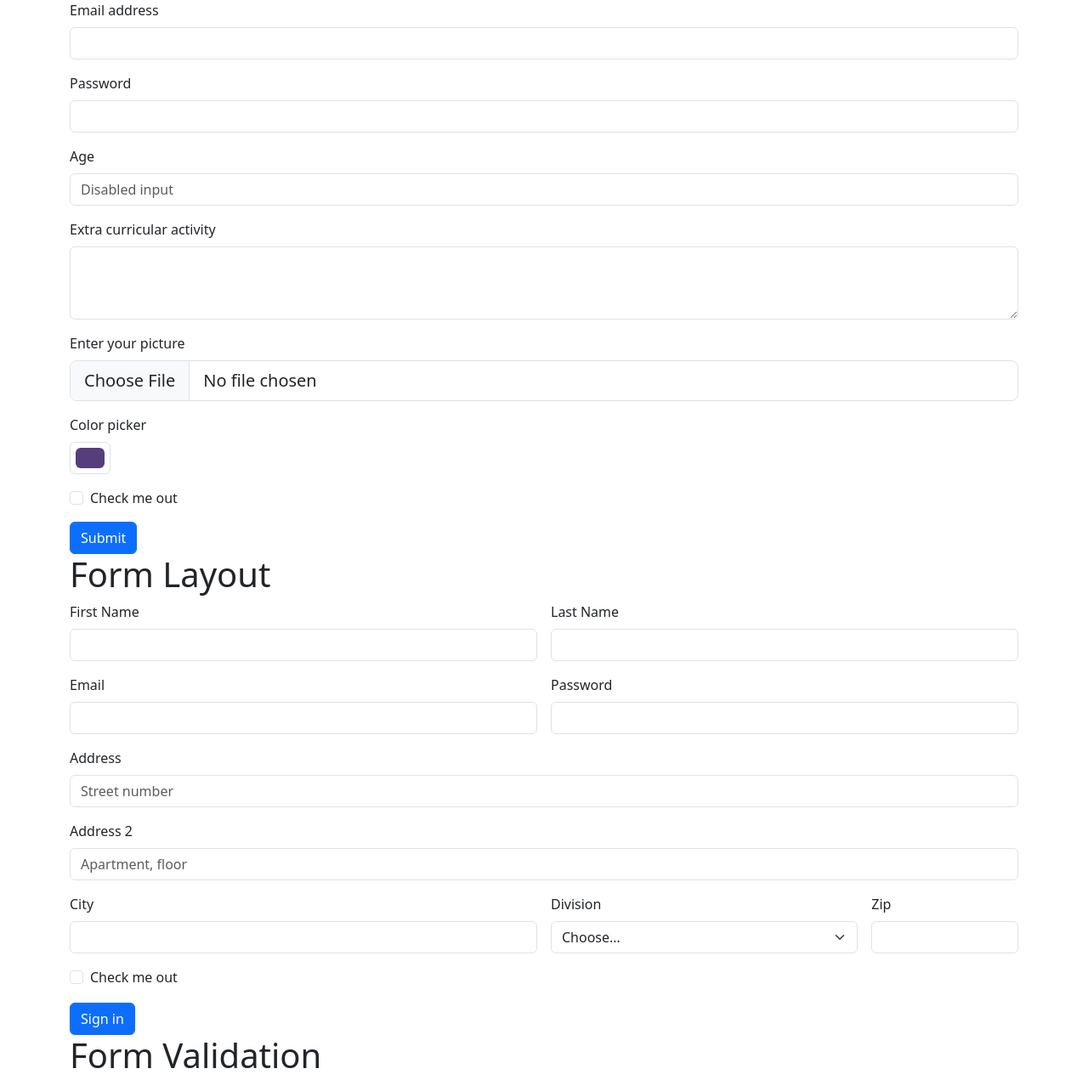
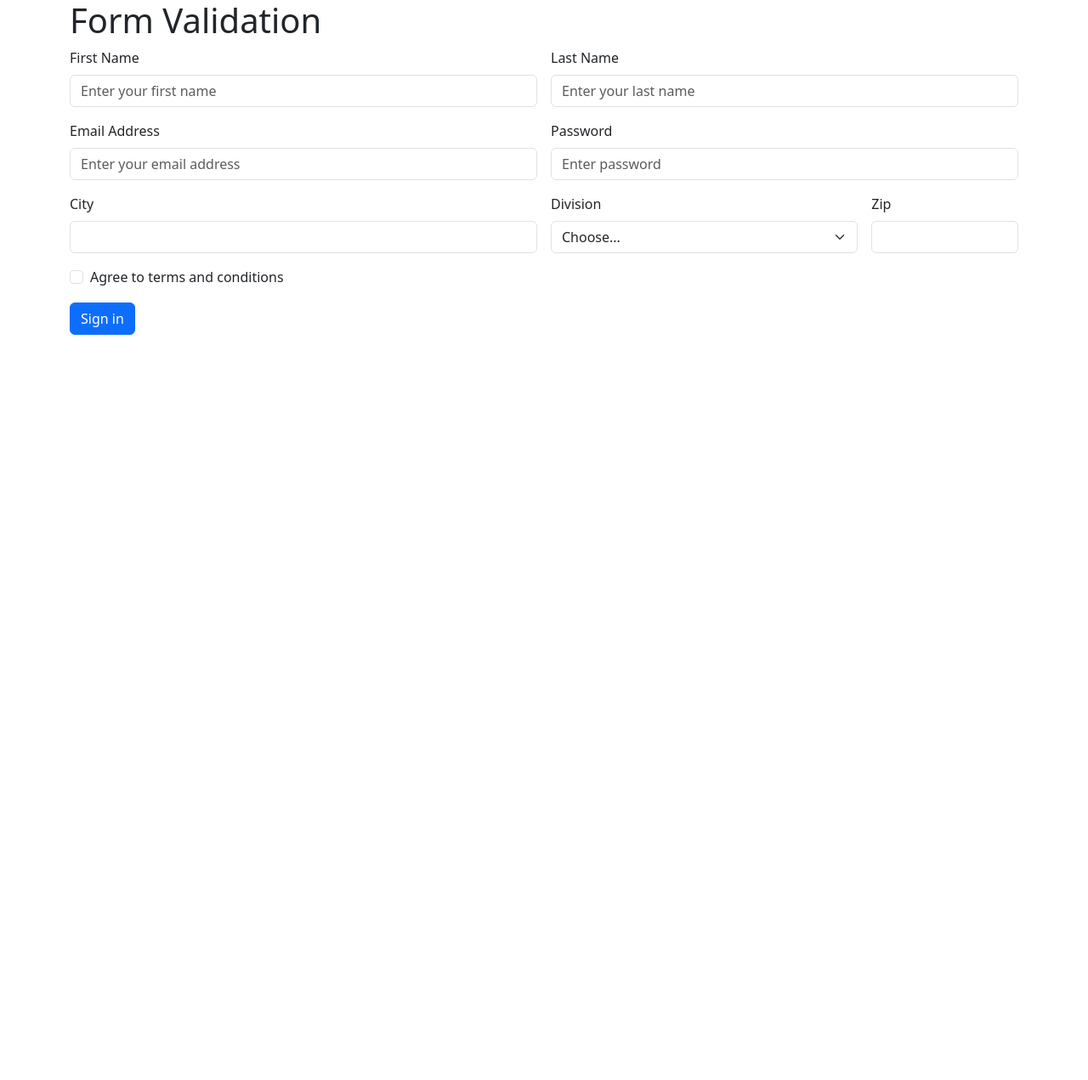
Before and after one commit to ananyashantu/BTForm, a plain HTML site: page index.html in a window 1280 px wide. Shown: the top 1271 px of the page at 85% size. After the commit the page ends 800 px from the top, so only its background shows below. Drawn offline with Linux system fonts and the light colour scheme.

Commit message:
Update index.html

```diff
--- a/index.html
+++ b/index.html
@@ -8,113 +8,8 @@
       <link rel="stylesheet" href="css/bootstrap.css">
       <link rel="stylesheet" href="css/style.css">
       <link rel="stylesheet" href="css/media.css">
-
     </head>
     <body>
-        <div class="container">
-            <form>
-                <div class="mb-3"><!--margin-bottom:3;-->
-                  <label for="email1" class="form-label">Email address</label>
-                  <input type="email" class="form-control email1" id="email1" name="email1" required>
-                </div>
-                <div class="mb-3">
-                  <label for="password1" class="form-label">Password</label>
-                  <input type="password" class="form-control password1" id="password1" name="password1" required>
-                </div>
-                <div class="mb-3">
-                  <label for="age1" class="form-label">Age</label>
-                  <input type="text" id="age1" class="form-control age1" placeholder="Disabled input">
-                </div>
-                <div class="mb-3">
-                  <label for="activity1" class="form-label">Extra curricular activity</label>
-                  <textarea class="form-control activity1" id="activity1" rows="3"></textarea>
-                </div>
-                <div class="mb-3">
-                  <label for="file" class="form-label">Enter your picture</label>
-                  <input class="form-control form-control-lg" id="file" type="file">
-                </div>
-                <div class="mb-3">
-                   <label for="exampleColorInput" class="form-label">Color picker</label>
-                   <input type="color" class="form-control form-control-color" id="exampleColorInput" value="#563d7c" title="Choose your color">
-                </div>
-                <div class="mb-3 form-check">
-                  <input type="checkbox" class="form-check-input" id="check1" name="check1">
-                  <label class="form-check-label" for="check1">Check me out</label>
-                </div>
-                <button type="submit" class="btn btn-primary">Submit</button>
-              </form>
-        </div>
-        <div class="container">
-            <h1>Form Layout</h1>
-            <form class="row g-3">
-                <div class="col-md-6">
-                  <label for="first_name" class="form-label">First Name</label>
-                  <input type="text" class="form-control" id="first_name">
-                </div>
-
-                <div class="col-md-6">
-                  <label for="last_name" class="form-label">Last Name</label>
-                  <input type="text" class="form-control" id="last_name">
-                </div>
-
-                <div class="col-md-6">
-                  <label for="email" class="form-label">Email</label>
-                  <input type="email" class="form-control" id="email">
-                </div>
-
-                <div class="col-md-6">
-                  <label for="password" class="form-label">Password</label>
-                  <input type="password" class="form-control" id="password">
-                </div>
-
-                <div class="col-12">
-                  <label for="address" class="form-label">Address</label>
-                  <input type="text" class="form-control" id="address" placeholder="Street number">
-                </div>
-
-                <div class="col-12">
-                  <label for="address2" class="form-label">Address 2</label>
-                  <input type="text" class="form-control" id="address2" placeholder="Apartment, floor">
-                </div>
-
-                <div class="col-md-6">
-                  <label for="city" class="form-label">City</label>
-                  <input type="text" class="form-control" id="city">
-                </div>
-
-                <div class="col-md-4">
-                  <label for="state" class="form-label">Division</label>
-                  <select id="state" class="form-select">
-                    <option selected>Choose...</option>
-                    <option>Dhaka</option>
-                    <option>Chattogram</option>
-                    <option>Sylhet</option>
-                    <option>Mymensingh</option>
-                    <option>Khulna</option>
-                    <option>Barishal</option>
-                    <option>Rajshahi</option>
-                    <option>Rangpur</option>
-                  </select>
-                </div>
-
-                <div class="col-md-2">
-                  <label for="zip" class="form-label">Zip</label>
-                  <input type="text" class="form-control" id="zip">
-                </div>
-
-                <div class="col-12">
-                  <div class="form-check">
-                    <input class="form-check-input" type="checkbox" id="gridCheck">
-                    <label class="form-check-label" for="gridCheck">
-                      Check me out
-                    </label>
-                  </div>
-                </div>
-                <div class="col-12">
-                  <button type="submit" class="btn btn-primary">Sign in</button>
-                </div>
-              </form>
-        </div>
       <div class="container">
           <h1>Form Validation</h1>
           <form class="row g-3 needs-validation" novalidate>
@@ -143,7 +38,6 @@
               <div class="col-md-6">
                 <label for="email" class="form-label">Email Address</label>
                 <input type="email" class="form-control email" id="email" placeholder="Enter your email address" required>
-
                 <div class="valid-feedback">
                     Looks good!
                 </div>
@@ -155,7 +49,6 @@
               <div class="col-md-6">
                 <label for="password" class="form-label">Password</label>
                 <input type="password" class="form-control password" id="password" placeholder="Enter password" required>
-
                 <div class="valid-feedback">
                     Looks good!
                 </div>
@@ -178,7 +71,7 @@
               <div class="col-md-4">
                 <label for="state" class="form-label state">Division</label>
                 <select id="state" class="form-select state" required>
-                    <option selected>Choose...</option>
+                  <option selected disabled value="">Choose...</option>
                   <option>Dhaka</option>
                   <option>Chattogram</option>
                   <option>Sylhet</option>
```
Lines whose indentation alone changed are shown as unchanged.
